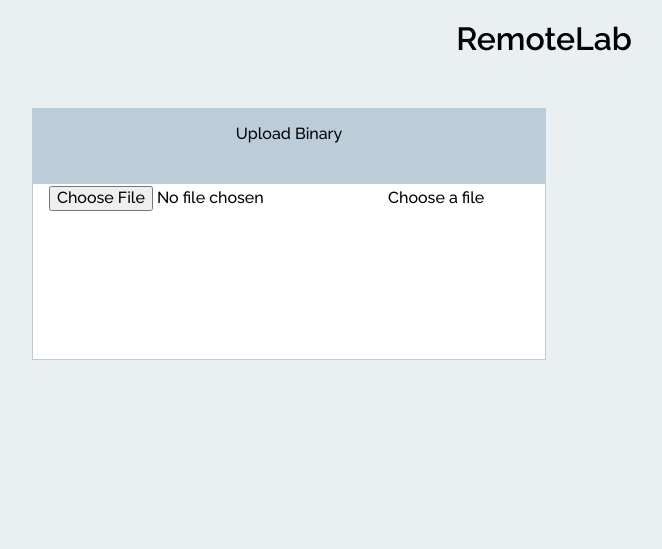
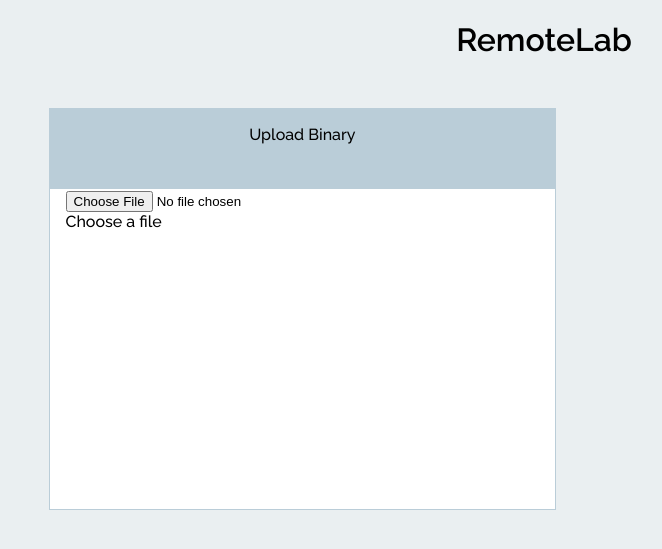
Before and after one commit to ZoroXV/RemoteLab, a Flask app: page / in a window 1280 px wide. Shown: the top 549 px of the page, without its empty margins (96-758 px from the left). Run offline with Flask 2, Linux system fonts and the light colour scheme; some libraries are stand-ins or nearby versions.

Commit message:
feat: Frontend: CSS: Add rules for .widgets, .widget

```diff
--- a/src/frontend/static/css/default.css
+++ b/src/frontend/static/css/default.css
@@ -15,17 +15,23 @@ body {
     margin-bottom: 50px;
 }
 
+.widgets {
+    display: flex;
+    flex-direction: row;
+}
+
 .widget {
     background-color: white;
     border: 1px solid #bacdd8;
     width: 50%;
     display: flex;
     flex-direction: column;
-    height: 250px;
+    height: 50vh;
+    margin: 0px 1%;
 }
 
 .widget-title {
-    height: 30%;
+    height: 20%;
     background-color: #bacdd8;
     text-align: center;
 }
@@ -33,3 +39,7 @@ body {
 .widget-content {
     padding: 2px 16px;
 }
+
+.widget input {
+    display: block;
+}
--- a/src/frontend/templates/layout.html
+++ b/src/frontend/templates/layout.html
@@ -6,7 +6,6 @@
     <meta name="viewport" content="width=device-width, initial-scale=1.0">
     <title>{% block title %}{% endblock %}</title>
 
-    <link rel="stylesheet" href="https://yarn.pm/normalize.css">
     <link rel="stylesheet" href="{{ url_for('static', filename='css/default.css') }}">
 </head>
 <body>
```
